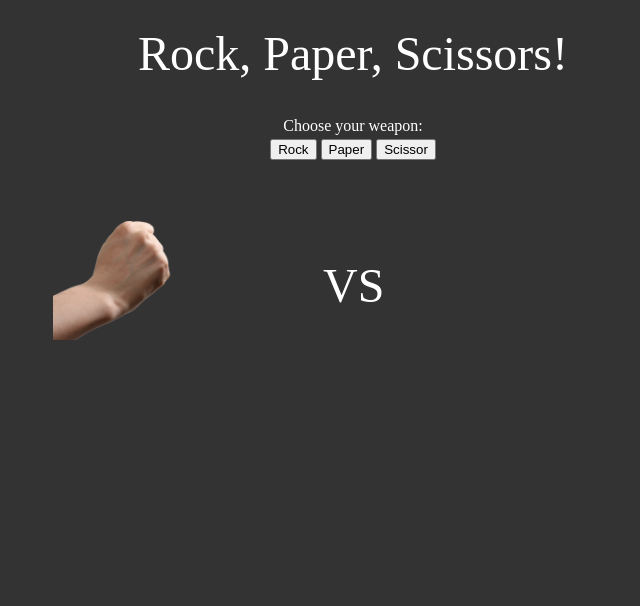
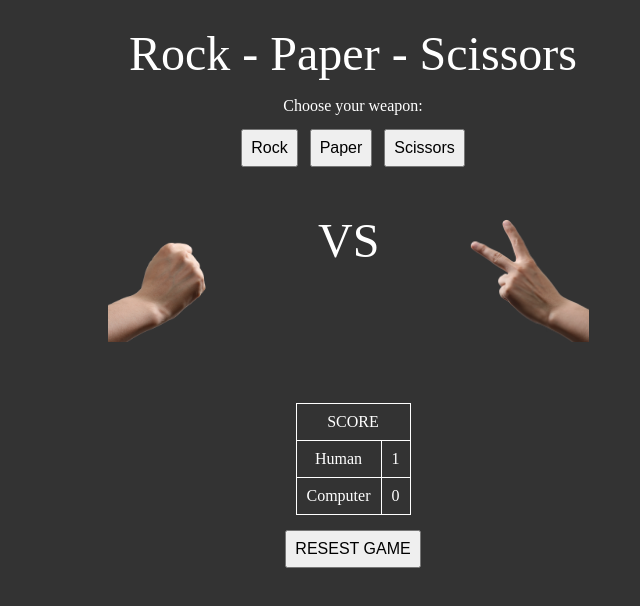
Before and after one commit to fredlintz5/rochambeau, a plain HTML site: page index.html in a window 1280 px wide. Both pictures are taken after a click on the button "Rock". Shown: the whole page, without its empty margins (287-927 px from the left). Drawn offline with Linux system fonts and the light colour scheme.

Commit message:
filled js file with content, added reset button to html, added Score Table to html, added inverse images

```diff
--- a/assets/css/style.css
+++ b/assets/css/style.css
@@ -3,12 +3,20 @@
 }
 
 body {
-	width: 760px;
+	width: 660px;
 	margin: auto;
 	background-color: #333;
 	color: #fff;
 	text-align: center;
+}
 
+button {
+	padding: 8px;
+	font-size: 1em;
+}
+
+button:hover {
+	cursor: pointer;
 }
 
 #header {
@@ -21,23 +29,31 @@ body {
 }
 
 #choose {
-	margin-top: 40px;
+	margin-top: 20px;
 }
 
 #choose button {
-	margin-top: 5px;
-	margin-bottom: 20px;
+	margin: 15px 4px 20px 4px;
 }
 
 #battleground {
 	margin: auto;
+	height: 200px;
 	font-size: 3em;
+	text-align: center;
 }
 
 #battleground div {
 	float: left;
-    margin-right: 40px;
-    margin-left: 80px;
-    margin-top: 10px;
-    line-height: 4;
+    margin: 30px 0px 20px 85px;
 }
+
+#score table {
+	margin: auto;
+	margin-bottom: 15px;
+}
+
+table, th, td {
+	border: 1px solid white;
+	padding: 10px;
+}
--- a/assets/javascript/rochambeau.js
+++ b/assets/javascript/rochambeau.js
@@ -1,30 +1,106 @@
-window.onload = function() {
+	//global variables
+	var inverseRock = "<img src='assets/images/inverseRock.png' height='125'>";
+	var inversePaper = "<img src='assets/images/inversePaper.png' height='125'>";
+	var inverseScissor = "<img src='assets/images/inverseScissor.png' height='125'>";
+	var rock = "<img src='assets/images/rock.png' height='125'>";
+	var paper = "<img src='assets/images/paper.png' height='125'>";
+	var scissor = "<img src='assets/images/scissors.png' height='125'>";
+	var vs = "<h1>VS</h1>";
+	var compArray = [inverseRock, inversePaper, inverseScissor];
+	var humanScore = 0;
+	var compScore = 0;
 
 
 
-	//if (rock button pressed) {display rock image and "vs"}
-	(document.getElementById("rock").addEventListener("click", displayRock));
 
-		function displayRock() {
-			document.getElementById("player").innerHTML = "<img src='assets/images/rock.png' height='150'>";
-		    document.getElementById("vs").innerHTML = "<h1>VS</h1>";
-		}
+	//"Listen" for Rock button pressed?
+	document.getElementById("rock").addEventListener("click", function() {
 
-	//if (paper button pressed) {display paper image and "vs"}
-	(document.getElementById("paper").addEventListener("click", displayPaper));
+		//create random nuber to choose random computer image, display that image
+		//in corresponding html ID
+	    var randomNumber = Math.floor((Math.random() * compArray.length));
+		document.getElementById("player").innerHTML = rock;
+	    document.getElementById("vs").innerHTML = vs;
+		document.getElementById("computer").innerHTML = compArray[randomNumber];
 
-		function displayPaper() {
-			document.getElementById("player").innerHTML = "<img src='assets/images/paper.png' height='150'>";
-		    document.getElementById("vs").innerHTML = "<h1>VS</h1>";
-		}
+			//else if logic to determine who won and lost each hand
+			if (randomNumber === 0) {
+				console.log("Tie")
+			}
 
-	//if (scissor button pressed) {display scissor image and "vs"}
-	(document.getElementById("scissor").addEventListener("click", displayScissor));
+			else if (randomNumber === 1) {
+				compScore++
+				document.getElementById("compScore").innerHTML = compScore;
+			}
 
-		function displayScissor() {
-			document.getElementById("player").innerHTML = "<img src='assets/images/scissors.png' height='150'>";
-		    document.getElementById("vs").innerHTML = "<h1>VS</h1>";
-		}
+			else {
+				humanScore++
+				document.getElementById("humanScore").innerHTML = humanScore;
+			}
 
+	});
 
-}
+	//"Listen" for paper button pressed?
+	document.getElementById("paper").addEventListener("click", function() {
+
+		//create random nuber to choose random computer image, display that image
+		//in corresponding html ID
+	    var randomNumber = Math.floor((Math.random() * compArray.length));
+		document.getElementById("player").innerHTML = paper;
+	    document.getElementById("vs").innerHTML = vs;
+		document.getElementById("computer").innerHTML = compArray[randomNumber];
+
+			//else if logic to determine who won and lost each hand
+			if (randomNumber === 1) {
+				console.log("Tie")
+			}
+
+			else if (randomNumber === 2) {
+				compScore++
+				document.getElementById("compScore").innerHTML = compScore;
+			}
+
+			else {
+				humanScore++
+				document.getElementById("humanScore").innerHTML = humanScore;
+			}
+
+	});
+
+	//"Listen" for scissor button pressed?
+	document.getElementById("scissor").addEventListener("click", function() {
+
+		//create random nuber to choose random computer image, display that image
+		//in corresponding html ID
+	    var randomNumber = Math.floor((Math.random() * compArray.length));
+		document.getElementById("player").innerHTML = scissor;
+	    document.getElementById("vs").innerHTML = vs;
+		document.getElementById("computer").innerHTML = compArray[randomNumber];
+
+			//else if logic to determine who won and lost each hand
+			if (randomNumber === 2) {
+				console.log("Tie")
+			}
+
+			else if (randomNumber === 0) {
+				compScore++
+				document.getElementById("compScore").innerHTML = compScore;
+			}
+
+			else {
+				humanScore++
+				document.getElementById("humanScore").innerHTML = humanScore;
+			}
+
+	});
+
+	//UNable to get anything to work outside of these functions...
+
+	// if (compScore === 10) {
+	// 	alert("You Lost!")
+	// 	window.location.href='index.html';
+
+	// } else if (humanScore === 10) {
+	// 		alert("You WON!")
+	// 		window.location.href='index.html';
+	// }
--- a/index.html
+++ b/index.html
@@ -11,21 +11,18 @@
 
     <link rel="stylesheet" type="text/css" href="assets/css/reset.css">
     <link rel="stylesheet" type="text/css" href="assets/css/style.css">
-    <script src="assets/javascript/rochambeau.js"></script>
 </head>
 <body>
 
-
-
 <div id="header">
-    <h1>Rock, Paper, Scissors!</h1>
+    <h1>Rock - Paper - Scissors</h1>
 </div>
 
 <div id="choose">
     <p>Choose your weapon:</p>
     <button id="rock">Rock</button>
     <button id="paper">Paper</button>
-    <button id="scissor">Scissor</button>
+    <button id="scissor">Scissors</button>
 </div>
 
 <div id="battleground">
@@ -34,9 +31,26 @@
     <div id="computer"></div>
 </div>
 
+<br>
+
+<div id="score">
+    <table>
+        <tr><th colspan="2">SCORE</th></tr>
+        <tr>
+            <td>Human</td>
+            <td id="humanScore">0</td>
+        </tr>
+        <tr>
+            <td>Computer</td>
+            <td id="compScore">0</td>
+        </tr>
+    </table>
+</div>
+
+<button onclick="window.location.href='index.html'">RESEST GAME</button>
 
 
-
+<script src="assets/javascript/rochambeau.js"></script>
 
 
 </body>
```
Also changed, not shown: 1 other file.
